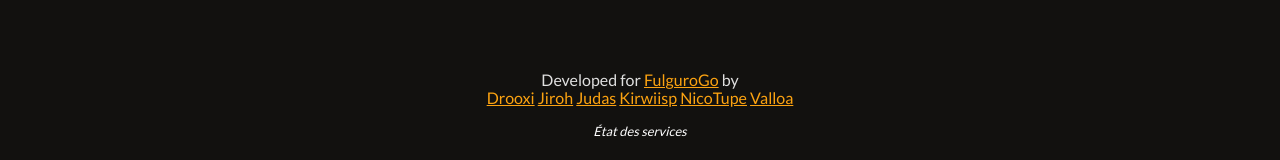
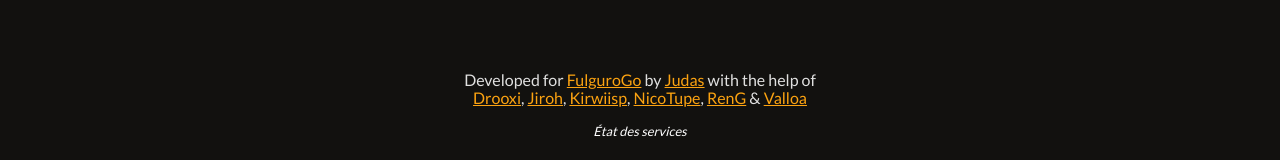
Before and after one commit to Judas/go-ladder-for-discord-website, a React (Vite) app: page /league/session/1 in a window 1280 px wide. Shown: the part 510-670 px from the top of the page. Built offline with nearby package versions, Linux system fonts and the light colour scheme; no server answers.

Commit message:
(misc) update some quiz questions + add RenG as helper

```diff
--- a/src/Components/Footer.jsx
+++ b/src/Components/Footer.jsx
@@ -5,12 +5,13 @@
 export default function Footer() {
     return (
         <footer className={'Footer'}>
-            <p>Developed for <a href="https://fulgurogo.be/">FulguroGo</a> by <br/><a
-            href="/player/236813095207436289">Drooxi</a> <a
-            href="/player/324122154742317056">Jiroh</a> <a
-            href="/player/453473841252007937">Judas</a> <a
-            href="/player/178869205557313536">Kirwiisp</a> <a
-            href="https://theworldasastage.com/">NicoTupe</a> <a
+            <p>Developed for <a href="https://fulgurogo.be/">FulguroGo</a> by <a
+            href="/player/453473841252007937">Judas</a> with the help of<br /><a
+            href="/player/236813095207436289">Drooxi</a>, <a
+            href="/player/324122154742317056">Jiroh</a>, <a
+            href="/player/178869205557313536">Kirwiisp</a>, <a
+            href="https://theworldasastage.com">NicoTupe</a>, <a
+            href="/player/268028935764312064">RenG</a> & <a
             href="/player/119456225724334081">Valloa</a>
             </p>
             <p className={'Footer__Health'}><Link to="/health">État des services</Link></p>
--- a/src/houseQuiz.js
+++ b/src/houseQuiz.js
@@ -162,10 +162,10 @@
         id: 'hobbies',
         question: 'D’autres hobbies que le Go ?',
         answers: [
-            { house: 'FILS_DU_FROID', label: 'Mortal Kombat, GTA, CS…' },
-            { house: 'NEXUS_ALPHA', label: 'Je suis surtout un joueur d’échecs en fait ; d’ailleurs, j’ai codé mon propre bot' },
-            { house: 'SABRE_SILENCIEUX', label: 'La peinture, le piano et me tenir en forme physique' },
-            { house: 'LUNAIRES_AETHER', label: 'Minecraft, Animal Crossing et Dota' },
+            { house: 'FILS_DU_FROID', label: 'Smash Bros, GTA, CS…' },
+            { house: 'NEXUS_ALPHA', label: 'Echecs, Rubik’s Cube, Shogi…' },
+            { house: 'SABRE_SILENCIEUX', label: 'Peinture, Musique, Théâtre, Lecture…' },
+            { house: 'LUNAIRES_AETHER', label: 'Curling, Spéléologie, Quidditch' },
         ],
     },
     {
@@ -187,7 +187,7 @@
         answers: [
             { house: 'FILS_DU_FROID', label: 'Je défonce la porte, c’est chez moi ici' },
             { house: 'NEXUS_ALPHA', label: 'Je cherche la clé sous le paillasson ou le pot de fleurs' },
-            { house: 'SABRE_SILENCIEUX', label: 'Je frappe à la porte, il y a peut-être quelqu’un' },
+            { house: 'SABRE_SILENCIEUX', label: 'J’appelle mon voisin à qui j’ai laissé une clé de rechange' },
             { house: 'LUNAIRES_AETHER', label: 'J’essaie de crocheter la serrure' },
         ],
     },
```
